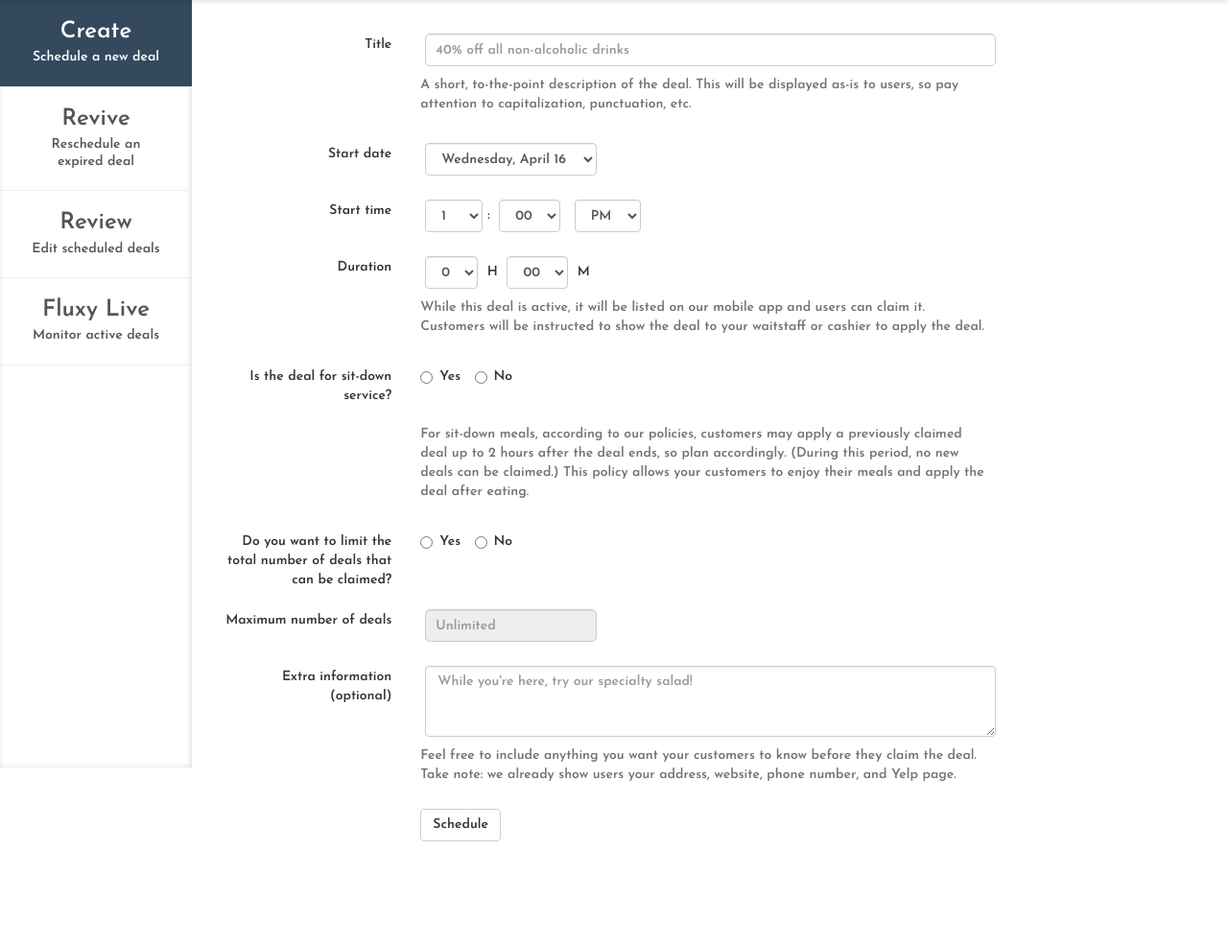
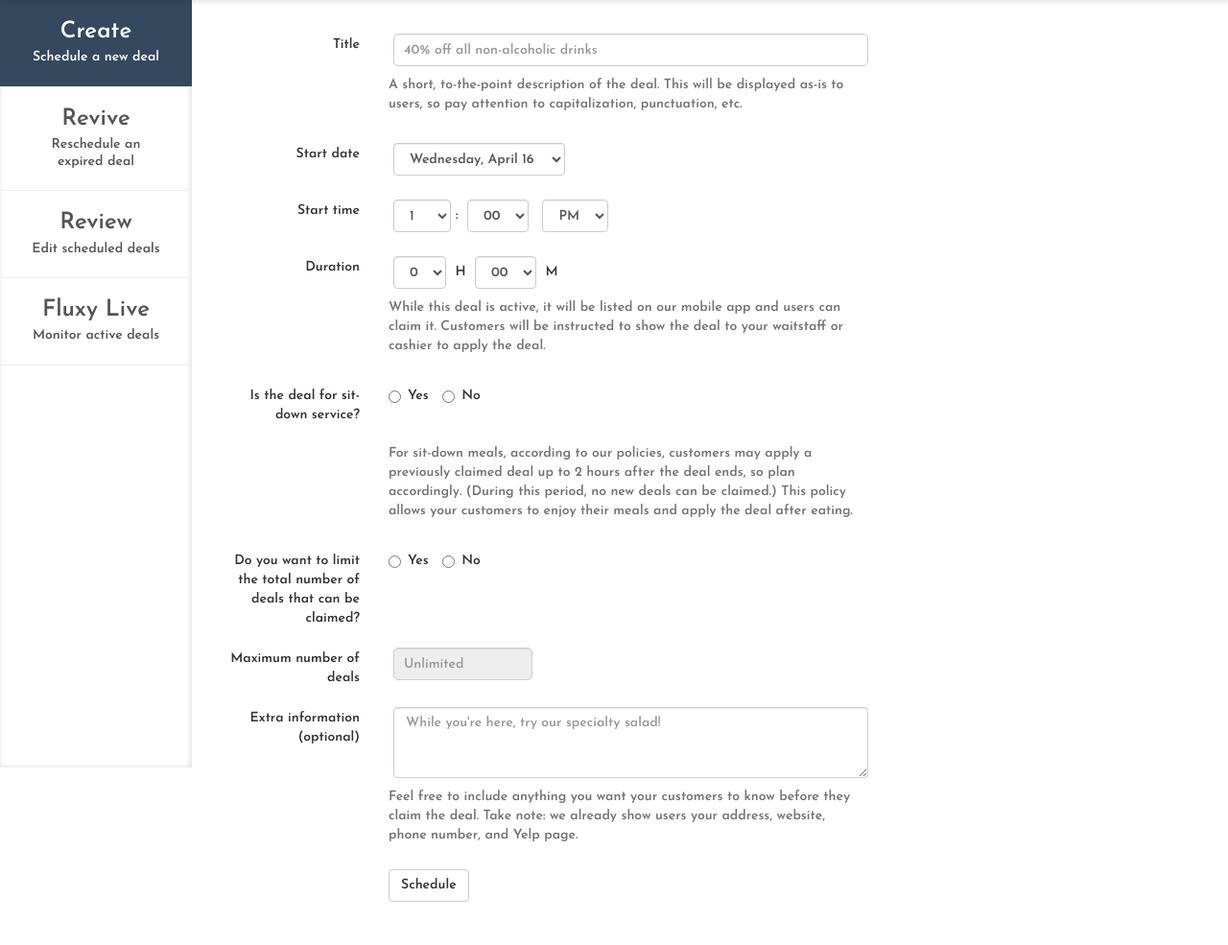
Before and after one commit to guthriec/fluxy-sample, a Django app: template templates/dashboard/dashboard.html in a window 1280 px wide; the page is wider, and only the part inside the window is pictured. Shown: the part 50-1035 px from the top of that part at 96% size. Before the commit the page ends 927 px from the top of that part, so only its background shows below. Run offline with Django 3.2, Linux system fonts and the light colour scheme; the template is opened without the code that fills it: most values are stand-ins (such as "Sample title", 1, 10 or a date in 2020); parts of the project's set-up code (start-up, migrations or seed data) failed here and were passed over; some libraries are stand-ins or nearby versions.

Commit message:
margin-left fix

```diff
--- a/static/css/style.css
+++ b/static/css/style.css
@@ -183,13 +183,12 @@ textarea:focus:-moz-placehoder { color:transparent; }
 #content #left-navbar-container .list-group-item a:focus {
   background-color: #34495e;
   color: white;
->>>>>>> 63340c8fc86ac0eb12bdbce7cc56d01dada09a1d
 }
 
 #content #dashboard-container {
   padding: 30px;
   position: relative;
-  left: 200px;
+  margin-left: 200px;
   top: 50px;
 }
 
```
